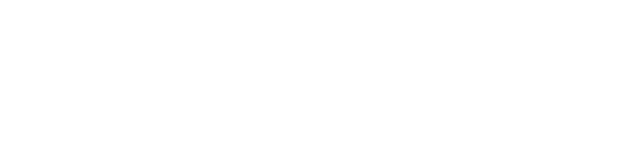
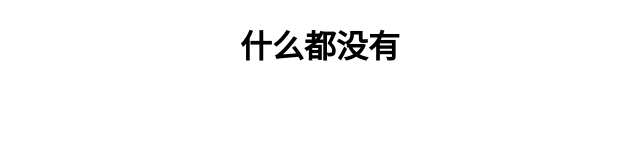
Before and after one commit to jx8a/2, a plain HTML site: page index.html in a window 1280 px wide. Shown: the whole page, without its empty margins (320-960 px from the left). Drawn offline with Linux system fonts and the light colour scheme.

Commit message:
更新 index.html

```diff
--- a/index.html
+++ b/index.html
@@ -13,7 +13,7 @@ h1{
 </style>
 </head>
 <body>
-<h1></h1>
+<h1>什么都没有</h1>
 <h1></h1>
 <h1></h1>
 <h1></h1>
```
